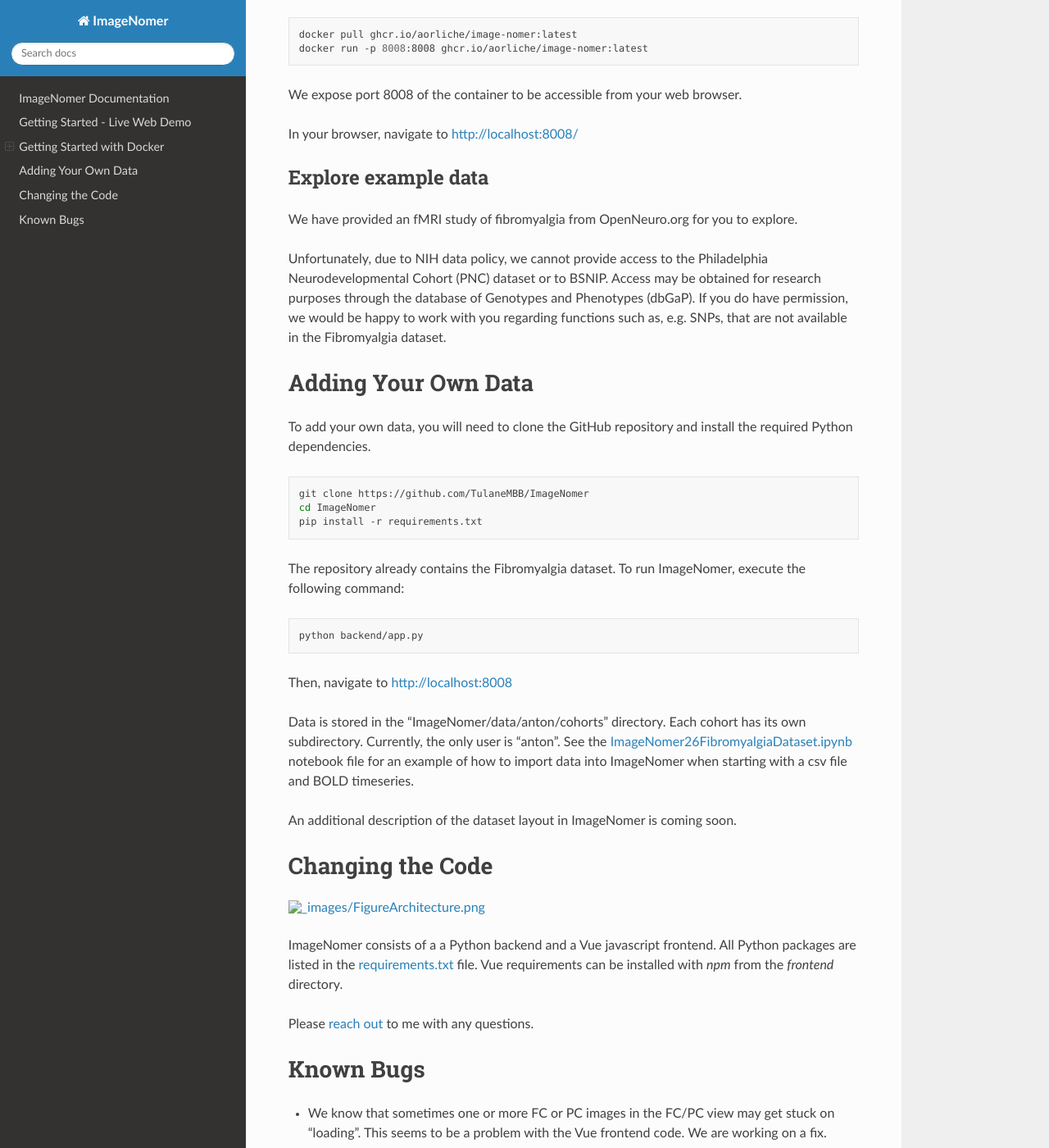
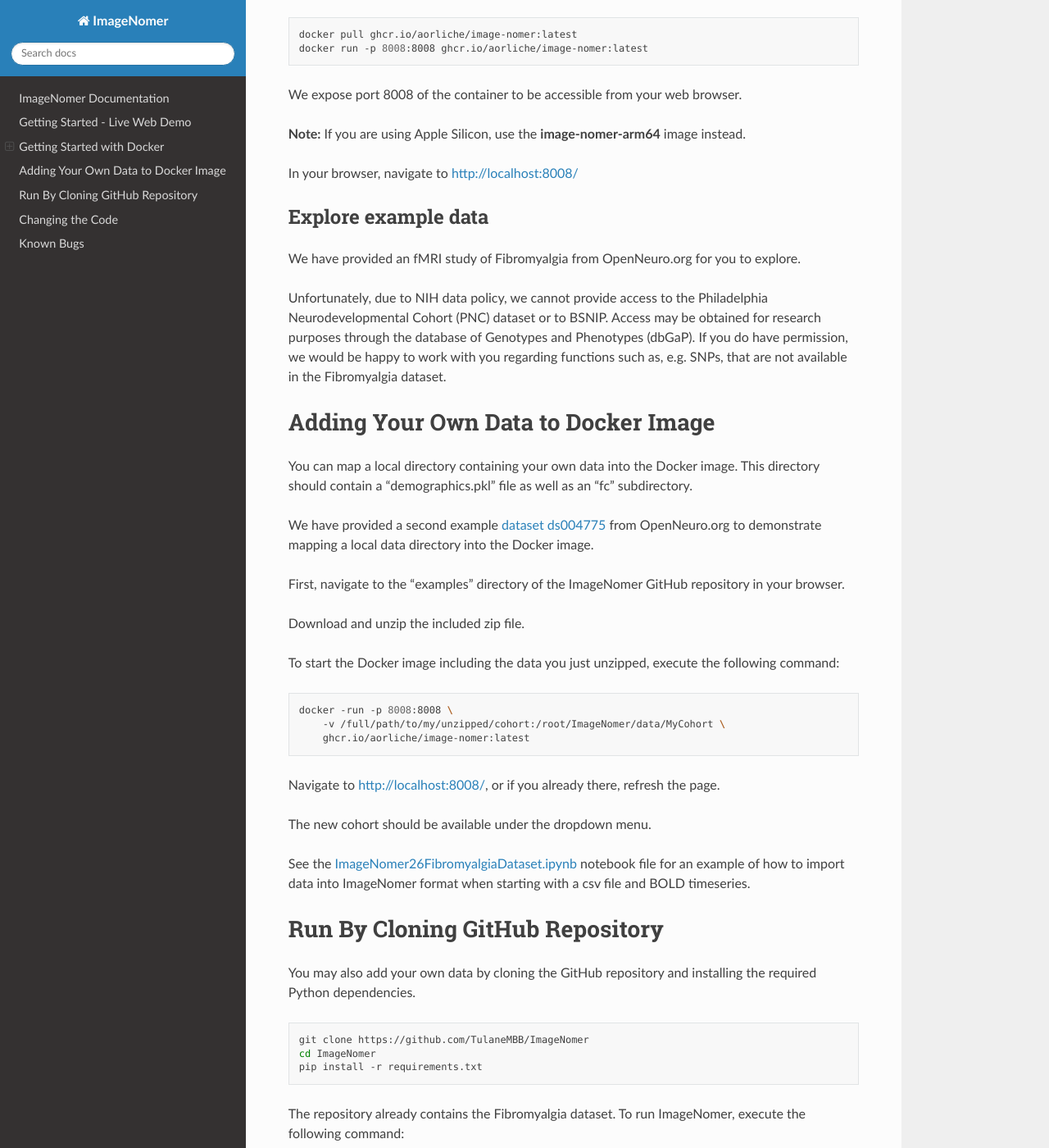
Before and after one commit to TulaneMBB/ImageNomer, a Sphinx documentation site: the page built from docs/index.rst, in a window 1280 px wide and 1400 px high, scrolled down 733 px. Shown: the whole window at 82% size. Built offline with Sphinx 7.4.7 and the Read the Docs theme 2.0.0, drawn with Linux system fonts in a browser that asks for light colours; some of the changed text lies outside the part shown.

Commit message:
Added section on mapping local directory

```diff
--- a/docs/index.rst
+++ b/docs/index.rst
@@ -43,19 +43,46 @@
 
 We expose port 8008 of the container to be accessible from your web browser.
 
+**Note:** If you are using Apple Silicon, use the **image-nomer-arm64** image instead.
+
 In your browser, navigate to http://localhost:8008/
 
 Explore example data
 --------------------
 
-We have provided an fMRI study of fibromyalgia from OpenNeuro.org for you to explore.
+We have provided an fMRI study of Fibromyalgia from OpenNeuro.org for you to explore.
 
 Unfortunately, due to NIH data policy, we cannot provide access to the Philadelphia Neurodevelopmental Cohort (PNC) dataset or to BSNIP. Access may be obtained for research purposes through the database of Genotypes and Phenotypes (dbGaP). If you do have permission, we would be happy to work with you regarding functions such as, e.g. SNPs, that are not available in the Fibromyalgia dataset.
 
-Adding Your Own Data
-====================
+Adding Your Own Data to Docker Image
+====================================
 
-To add your own data, you will need to clone the GitHub repository and install the required Python dependencies.
+You can map a local directory containing your own data into the Docker image. This directory should contain a "demographics.pkl" file as well as an "fc" subdirectory.
+
+We have provided a second example `dataset ds004775 <https://openneuro.org/datasets/ds004775/versions/1.1.1>`_ from OpenNeuro.org to demonstrate mapping a local data directory into the Docker image.
+
+First, navigate to the "examples" directory of the ImageNomer GitHub repository in your browser.
+
+Download and unzip the included zip file.
+
+To start the Docker image including the data you just unzipped, execute the following command:
+
+.. code-block:: bash
+
+    docker -run -p 8008:8008 \
+        -v /full/path/to/my/unzipped/cohort:/root/ImageNomer/data/MyCohort \
+        ghcr.io/aorliche/image-nomer:latest
+
+Navigate to http://localhost:8008/, or if you already there, refresh the page.
+
+The new cohort should be available under the dropdown menu.
+
+See the `ImageNomer26FibromyalgiaDataset.ipynb <https://github.com/TulaneMBB/ImageNomer/tree/main/notebooks>`_ notebook file for an example of how to import data into ImageNomer format when starting with a csv file and BOLD timeseries.
+
+Run By Cloning GitHub Repository
+================================
+
+You may also add your own data by cloning the GitHub repository and installing the required Python dependencies.
 
 .. code-block:: bash
 
@@ -71,9 +98,7 @@
 
 Then, navigate to http://localhost:8008
 
-Data is stored in the "ImageNomer/data/anton/cohorts" directory. Each cohort has its own subdirectory. Currently, the only user is "anton". See the `ImageNomer26FibromyalgiaDataset.ipynb <https://github.com/TulaneMBB/ImageNomer/tree/main/notebooks>`_ notebook file for an example of how to import data into ImageNomer when starting with a csv file and BOLD timeseries.
-
-An additional description of the dataset layout in ImageNomer is coming soon.
+Data is stored in the "ImageNomer/data" directory. Each cohort has its own subdirectory. See the `ImageNomer26FibromyalgiaDataset.ipynb <https://github.com/TulaneMBB/ImageNomer/tree/main/notebooks>`_ notebook file for an example of how to import data into ImageNomer format when starting with a csv file and BOLD timeseries.
 
 Changing the Code
 =================
```
Also changed, not shown: other parts of docs/index.rst (+1 -1 lines), README.md (+7 -1 lines).
